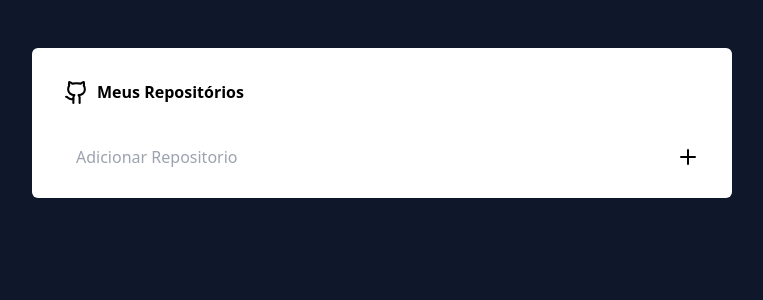
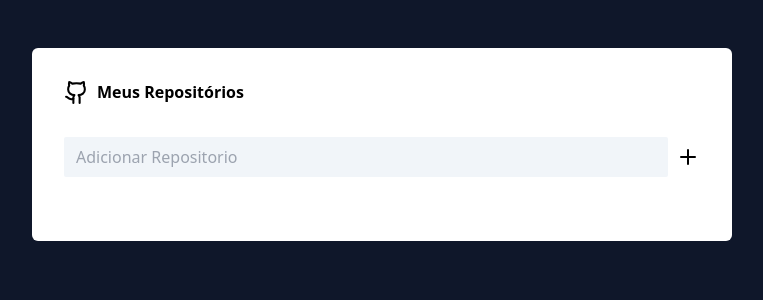
Before and after one commit to igorsantos13/reposreposreposvite, a React (Vite) app: page / in a window 1280 px wide. Shown: the top 300 px of the page, without its empty margins (258-1021 px from the left). Built offline with nearby package versions, Linux system fonts and the light colour scheme.

Commit message:
feat: repo listing and improved UI

```diff
--- a/src/App.tsx
+++ b/src/App.tsx
@@ -2,7 +2,7 @@ import { Routes } from "./routes";
 
 function App() {
   return (
-    <div className="bg-slate-900 h-screen w-screen flex justify-center">
+    <div className="bg-slate-900 h-screen w-screen flex justify-center items-start">
       <Routes />
     </div>
   );
--- a/src/pages/Main/index.tsx
+++ b/src/pages/Main/index.tsx
@@ -1,4 +1,4 @@
-import { Github, Plus } from "lucide-react";
+import { Github, Plus, Loader, Trash2, Menu, Trash } from "lucide-react";
 import { ChangeEvent, FormEvent, useCallback, useState } from "react";
 import { api } from "../../services/api";
 
@@ -8,6 +8,7 @@ export function Main() {
   }
   const [newRepo, setNewRepo] = useState("");
   const [repository, setRepository] = useState<object[]>([]);
+  const [isLoading, setIsLoading] = useState(false);
 
   function handleInputValue(e: ChangeEvent<HTMLInputElement>) {
     setNewRepo(e.target.value);
@@ -18,6 +19,8 @@ export function Main() {
       e.preventDefault();
 
       async function submit() {
+        setIsLoading(true);
+        try {
           const response = await api.get(`repos/${newRepo}`);
           const data: Data = {
             name: response.data.full_name,
@@ -25,6 +28,11 @@ export function Main() {
 
           setRepository([...repository, data]);
           setNewRepo("");
+        } catch (err) {
+          console.log(err);
+        } finally {
+          setIsLoading(false);
+        }
       }
 
       submit();
@@ -32,7 +40,7 @@ export function Main() {
     [newRepo, repository]
   );
   return (
-    <div className="antialiased p-4 mt-12 items-start w-[700px] h-[150px] rounded-md flex flex-col bg-white">
+    <div className="antialiased p-4 mt-12 items-start w-[700px] min-h-[150px] rounded-md flex flex-col bg-white">
       <div className="p-4 flex gap-2 w-full items-start">
         <Github size={25} />
         <h1 className="font-bold">Meus Repositórios</h1>
@@ -46,14 +54,30 @@ export function Main() {
         <input
           type="text"
           placeholder="Adicionar Repositorio"
-          className="py-2 px-3 flex-1 focus-visible:none focus:none outline-none"
+          className="py-2 px-3 flex-1 focus-visible:none focus:none outline-none bg-slate-100 rounded-sm"
           value={newRepo}
           onChange={handleInputValue}
         />
-        <button type="submit">
-          <Plus />
+        <button disabled={isLoading} type="submit">
+          {isLoading ? (
+            <Loader className="animate-spin" />
+          ) : (
+            <Plus className="" />
+          )}
         </button>
       </form>
+
+      <ul className="p-4 flex flex-col justify-between w-full">
+        {repository?.map((repo) => (
+          <div className="flex w-full justify-between pt-6 border-2 p-2 border-t-0 border-l-0 border-r-0 border-b-slate-600">
+            <div className="flex flex-row jus items-center gap-2">
+              <Trash2 className="cursor-pointer" />
+              <li key={repo.name}>{repo.name}</li>
+            </div>
+            <Menu className="cursor-pointer" />
+          </div>
+        ))}
+      </ul>
     </div>
   );
 }
```
Lines whose indentation alone changed are shown as unchanged.
